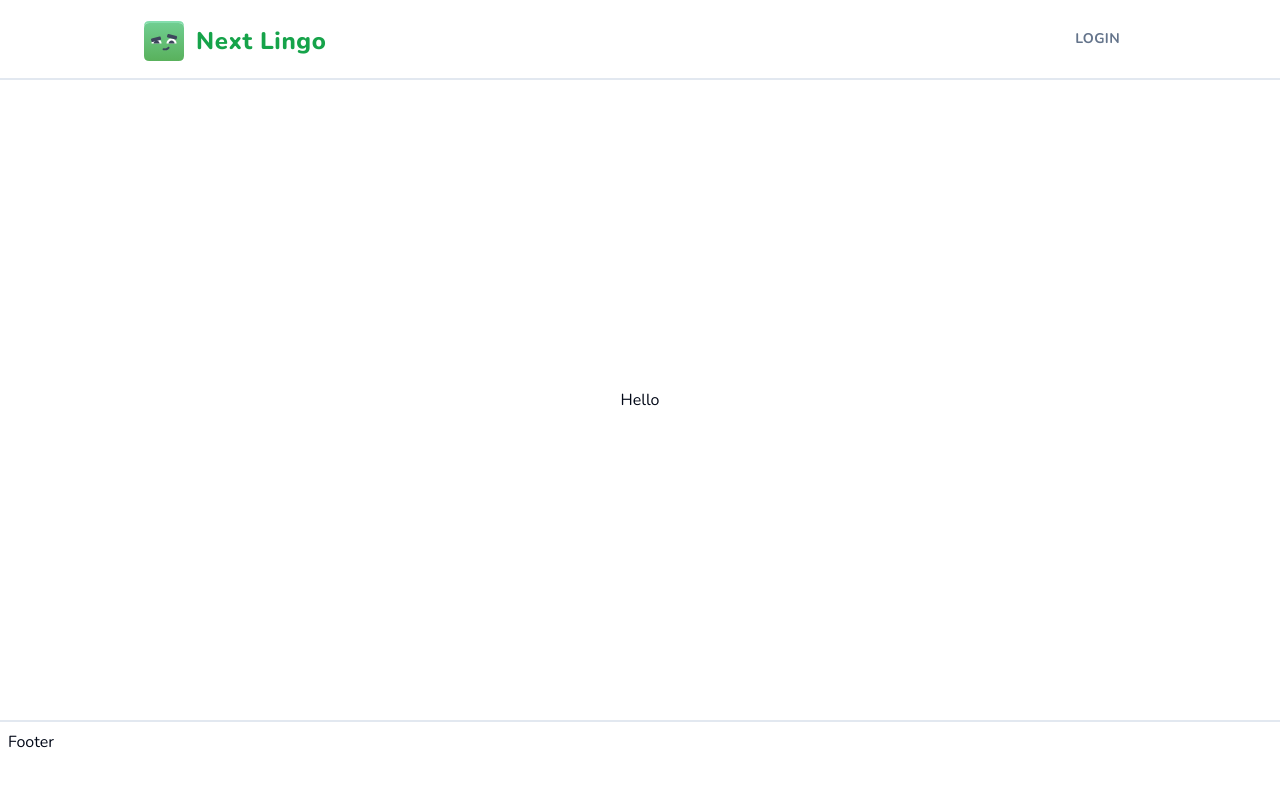
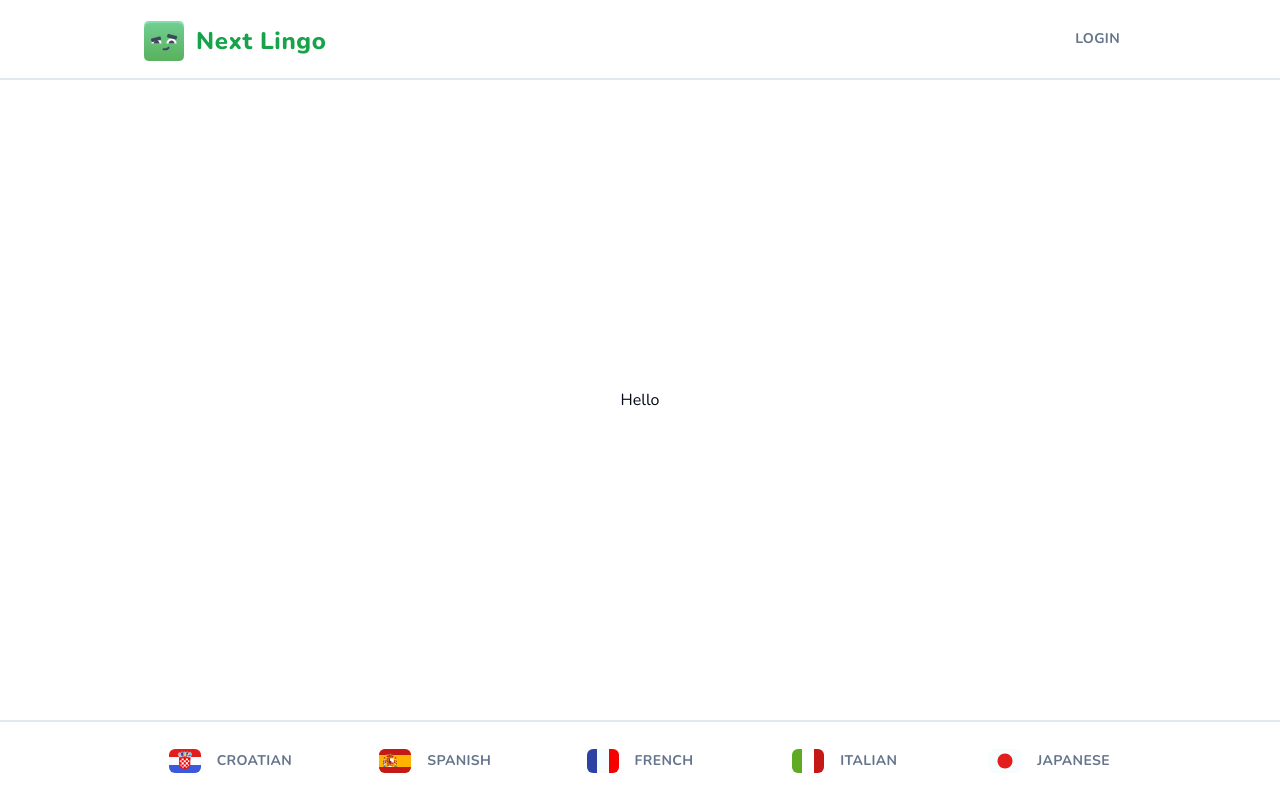
Before and after one commit to geraldobl58/next-lingo, a Next.js app: page / in a window 1280 px wide. Built offline with nearby package versions, Linux system fonts and the light colour scheme; no server answers.

Commit message:
feat: Add footer component

```diff
--- a/src/app/(marketing)/_components/footer.tsx
+++ b/src/app/(marketing)/_components/footer.tsx
@@ -1,7 +1,61 @@
+import { Button } from "@/components/ui/button";
+import Image from "next/image";
+
 export const Footer = () => {
   return (
     <footer className="hidden lg:block h-20 w-full border-t-2 border-slate-200 p-2">
-      Footer
+      <div className="max-w-screen-lg mx-auto flex items-center justify-evenly h-full">
+        <Button size="lg" variant="ghost" className="w-full">
+          <Image
+            alt=""
+            src="/hr.svg"
+            width={32}
+            height={32}
+            className="mr-4 rounded-md"
+          />
+          Croatian
+        </Button>
+        <Button size="lg" variant="ghost" className="w-full">
+          <Image
+            alt=""
+            src="/es.svg"
+            width={32}
+            height={32}
+            className="mr-4 rounded-md"
+          />
+          Spanish
+        </Button>
+        <Button size="lg" variant="ghost" className="w-full">
+          <Image
+            alt=""
+            src="/fr.svg"
+            width={32}
+            height={32}
+            className="mr-4 rounded-md"
+          />
+          French
+        </Button>
+        <Button size="lg" variant="ghost" className="w-full">
+          <Image
+            alt=""
+            src="/it.svg"
+            width={32}
+            height={32}
+            className="mr-4 rounded-md"
+          />
+          Italian
+        </Button>
+        <Button size="lg" variant="ghost" className="w-full">
+          <Image
+            alt=""
+            src="/jp.svg"
+            width={32}
+            height={32}
+            className="mr-4 rounded-md"
+          />
+          Japanese
+        </Button>
+      </div>
     </footer>
   );
 };
```
